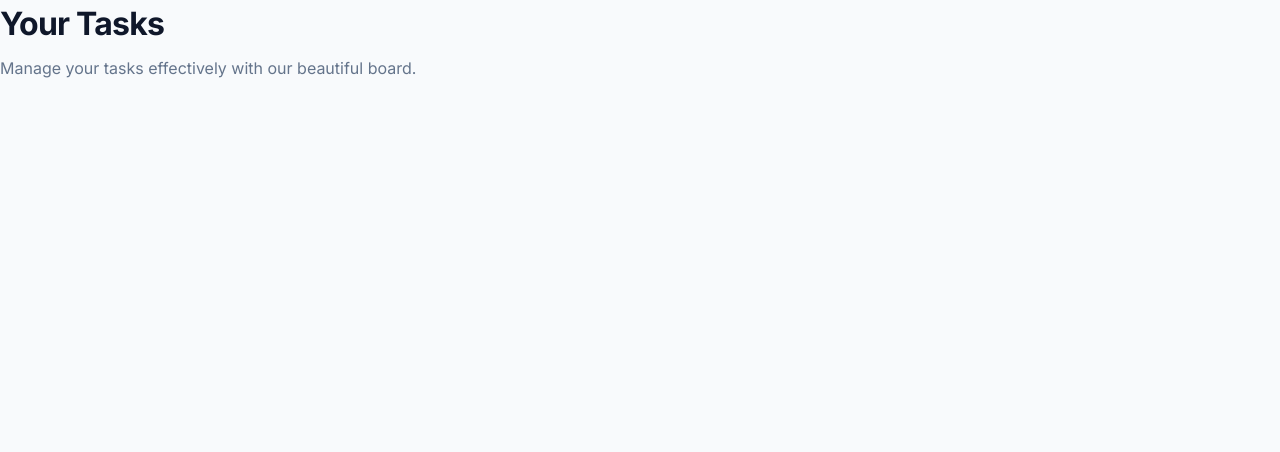
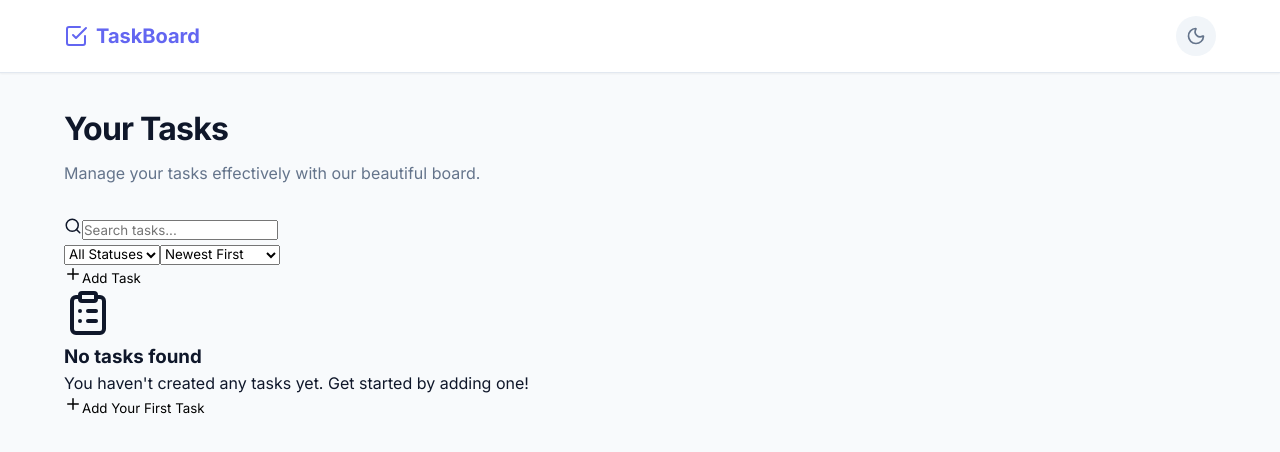
Before and after one commit to leewebstechnologies/todo, a Next.js app: page / in a window 1280 px wide. Shown: the top 452 px of the page. Built offline with nearby package versions, Linux system fonts and the light colour scheme.

Commit message:
add layout

```diff
--- /dev/null
+++ b/app/layout.module.css
@@ -0,0 +1,6 @@
+.main {
+  max-width: 1200px;
+  margin: 0 auto;
+  padding: 2rem 1.5rem;
+  min-height: calc(100vh - 70px);
+}
--- a/app/layout.tsx
+++ b/app/layout.tsx
@@ -1,6 +1,8 @@
 import type { Metadata } from "next";
 import { Geist, Geist_Mono } from "next/font/google";
 import "./globals.css";
+import styles from "./layout.module.css";
+import Header from "./components/header/Header";
 
 const geistSans = Geist({
   variable: "--font-geist-sans",
@@ -13,8 +15,8 @@ const geistMono = Geist_Mono({
 });
 
 export const metadata: Metadata = {
-  title: "Create Next App",
-  description: "Generated by create next app",
+  title: "TaskBoard",
+  description: "A simple and beautiful task management application",
 };
 
 export default function RootLayout({ children }: LayoutProps<"/">) {
@@ -23,7 +25,10 @@ export default function RootLayout({ children }: LayoutProps<"/">) {
       lang="en"
       className={`${geistSans.variable} ${geistMono.variable} h-full antialiased`}
     >
-      <body className="min-h-full flex flex-col">{children}</body>
+      <body className={`${geistSans.variable} ${geistMono.variable}`}>
+        <Header />
+        <main className={styles.main}>{children}</main>
+      </body>
     </html>
   );
 }
--- a/app/page.tsx
+++ b/app/page.tsx
@@ -1,4 +1,5 @@
 // import Image from "next/image";
+import TaskBoard from "./components/taskBoard/TaskBoard";
 import styles from "./page.module.css";
 
 
@@ -11,6 +12,7 @@ export default function Home() {
           Manage your tasks effectively with our beautiful board.
         </p>
       </div>
+      <TaskBoard />
     </div>
   );
 }
```
